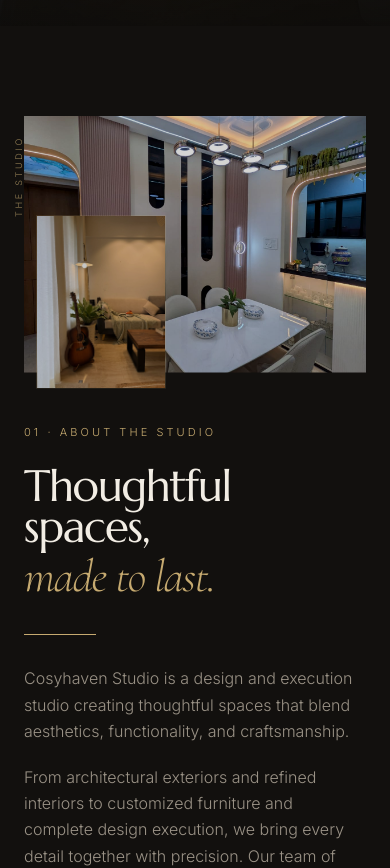
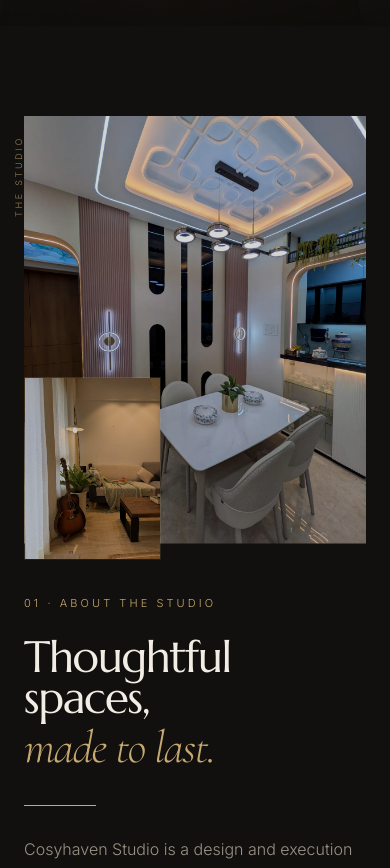
Before and after one commit to Vrushali-Nagrale/cosyhaven-studio-website, a React (Vite) app: page / in a window 390 px wide. Shown: the part 818-1686 px from the top of the page. Built offline with nearby package versions, Linux system fonts and the light colour scheme.

Commit message:
Fix About section image layout

```diff
--- a/src/styles.css
+++ b/src/styles.css
@@ -189,7 +189,7 @@ h2 em { font: 300 italic 1.05em var(--serif); color: var(--gold); }
 .about-image-main img { width: 100%; height: 100%; object-fit: cover; object-position: center; filter: brightness(0.82) contrast(1.05); transform: scale(1.12); transition: transform 2s var(--ease-expo); }
 .about-visual.is-visible .about-image-main img { transform: scale(1); }
 .about-image-sub {
-  position: absolute; bottom: -32px; left: 24px; width: 38%; aspect-ratio: 3/4;
+  position: absolute; bottom: -24px; left: 0; width: 38%; aspect-ratio: 3/4;
   overflow: hidden; border: 1px solid var(--line);
   clip-path: inset(100% 0 0 0);
   transition: clip-path 1.3s var(--ease-expo) 0.5s;
@@ -459,8 +459,8 @@ select { cursor: pointer; }
   .section { padding: 90px 24px; }
   .about, .founder, .services, .manufacturing { grid-template-columns: 1fr; gap: 50px; }
   .about-visual { margin-left: 0; width: 100%; }
-  .about-image-main { aspect-ratio: 3/2; }
-  .about-image-sub { width: 35%; bottom: -20px; left: 16px; }
+  .about-image-main { aspect-ratio: 4/5; }
+  .about-image-sub { width: 36%; bottom: -20px; left: 0; }
   .service-row { grid-template-columns: 40px 1fr 24px; gap: 14px; }
   .service-image { display: none; }
   .service-body p { font-size: 11px; }
@@ -493,8 +493,8 @@ select { cursor: pointer; }
   .hero-copy { font-size: 10px; line-height: 1.8; letter-spacing: 0.15em; }
   .actions { flex-direction: column; align-items: stretch; width: 100%; }
   .button { text-align: center; justify-content: center; }
-  .about-image-main { aspect-ratio: 4/3; }
-  .about-image-sub { width: 38%; bottom: -16px; left: 12px; }
+  .about-image-main { aspect-ratio: 4/5; }
+  .about-image-sub { width: 40%; bottom: -16px; left: 0; }
   .stat-grid { grid-template-columns: 1fr; }
   .stat-card { border: 0; padding: 0 0 24px; border-bottom: 1px solid var(--line); }
   .stat-card:nth-child(3) { border-bottom: 1px solid var(--line); }
```
